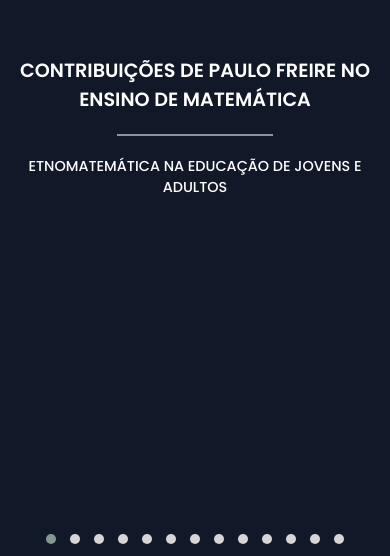
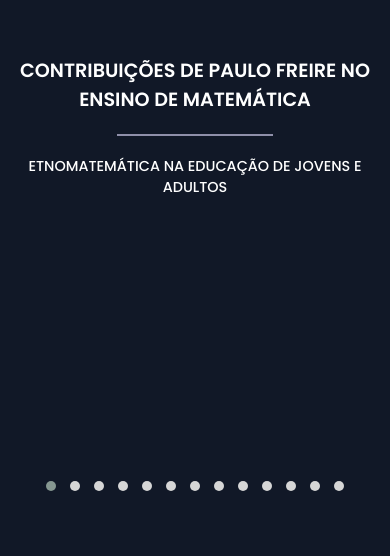
Before and after one commit to PaolaLima/paulo-freire, a plain HTML site: page index.html in a window 390 px wide. Shown: the part 294-850 px from the top of the page. Drawn offline with Linux system fonts and the light colour scheme.

Commit message:
Adjust responsiveness

```diff
--- a/scripts/script.js
+++ b/scripts/script.js
@@ -1,17 +1,17 @@
-$('.owl-carousel').owlCarousel({
-    loop:true,
-    margin:10,
-    nav:false,
-    scroll: true,
-    responsive:{
-        0:{
-            items: 1
-        },
-        600:{
-            items: 1
-        },
-        1000:{
-            items: 1
-        }
-    }
-})
+$(".owl-carousel").owlCarousel({
+  loop: true,
+  margin: 10,
+  nav: false,
+  scroll: true,
+  responsive: {
+    0: {
+      items: 1,
+    },
+    600: {
+      items: 1,
+    },
+    1000: {
+      items: 1,
+    },
+  },
+});
--- a/styles/index.css
+++ b/styles/index.css
@@ -54,14 +54,14 @@
   margin: 20px auto;
 }
 
-.owl-stage {
-  height: 95vh;
-}
-
 .title-section {
   text-align: center;
 
   margin-top: 350px;
+}
+
+.owl-stage-outer {
+  height: 90vh;
 }
 
 .sub-section {
@@ -87,7 +87,7 @@
 .image-box {
   min-width: 500px;
   max-width: 700px;
-  min-height: 600px;
+  min-height: 400px;
   max-height: 600px;
 }
 
```
